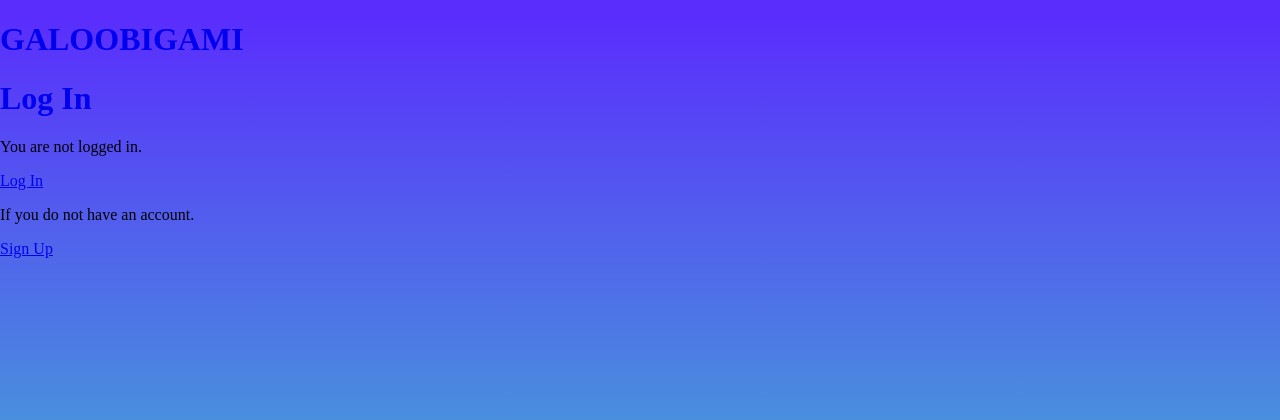
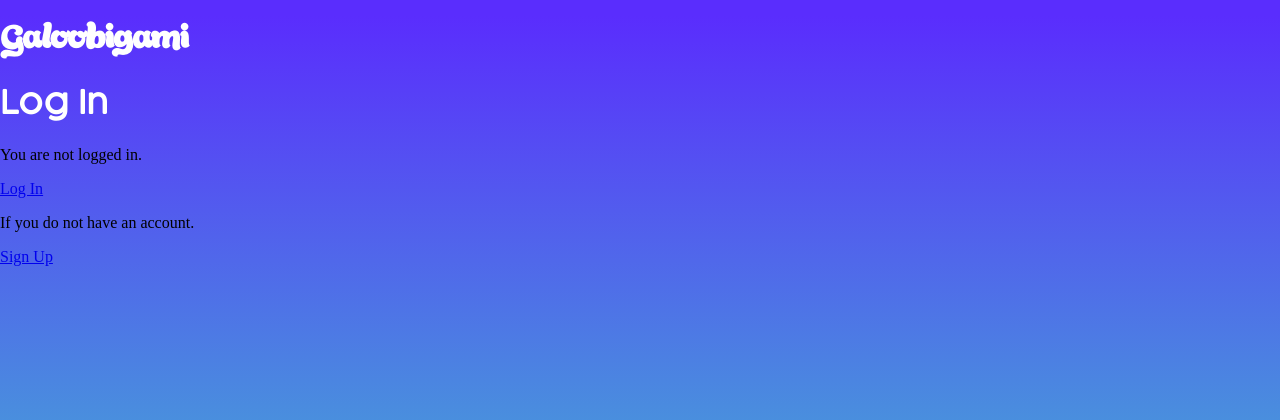
Before and after one commit to logroa/unchained-movie-game, a Django app: page / in a window 1280 px wide. Shown: the top 420 px of the page. Run offline with Django 3.2, Linux system fonts and the light colour scheme.

Commit message:
Font testing

```diff
--- a/movieweb/static/movieweb/style.css
+++ b/movieweb/static/movieweb/style.css
@@ -1,3 +1,13 @@
+@font-face {
+    font-family: 'GreadyF';
+    src: url("Gready_PERSONAL_USE_ONLY-Regular.otf");
+}
+
+@font-face {
+    font-family: 'Cocogoose';
+    src: url("Cocogoose Pro Light-trial.ttf")
+}
+
 .word a {
     text-decoration: none;
 }
@@ -13,3 +23,15 @@ body {
     background-size: auto;
     background-repeat: no-repeat;
 }
+
+#title {
+    font-family: GreadyF;
+}
+
+.headlink {
+    color: white;
+}
+
+#usertr {
+    font-family: Cocogoose;
+}
--- a/movieweb/templates/base.html
+++ b/movieweb/templates/base.html
@@ -12,17 +12,17 @@
             <div class="navbar">
                 <div class="container">
 
-                    <div class="navbar-header word">
-                        <a href="/"><h1>GALOOBIGAMI</h1></a>
+                    <div id="title" class="navbar-header word">
+                        <a id="titlelink" class="headlink" href="/"><h1>Galoobigami</h1></a>
                     </div>
                     {% block nav_user %}
-                    <div class="navbar-right word">
+                    <div id="usertr" class="navbar-right word">
                         {% if user.is_authenticated %}
-                            <a href="{% url 'userProfile' %}">
+                            <a class="headlink" href="{% url 'userProfile' %}">
                                 <h1>{{ user.username }}</h1>
                             </a>
                         {% else %}
-                            <a href="{% url 'login' %}">
+                            <a class="headlink" href="{% url 'login' %}">
                                 <h1>Log In</h1>
                             </a>
                         {% endif %}
```
Also changed, not shown: movieweb/static/movieweb/Cocogoose Pro Light-trial.ttf (added), movieweb/static/movieweb/Cocogoose Pro Semilight-trial.ttf (added).
